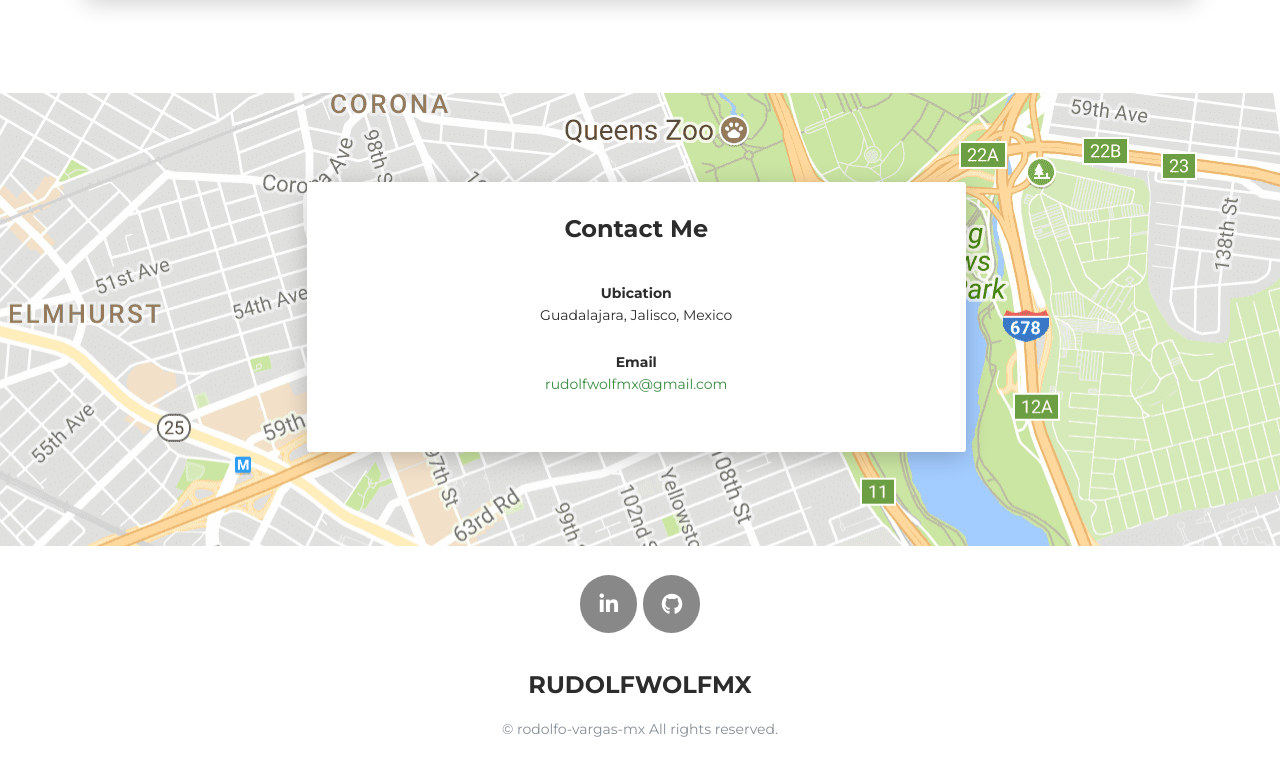
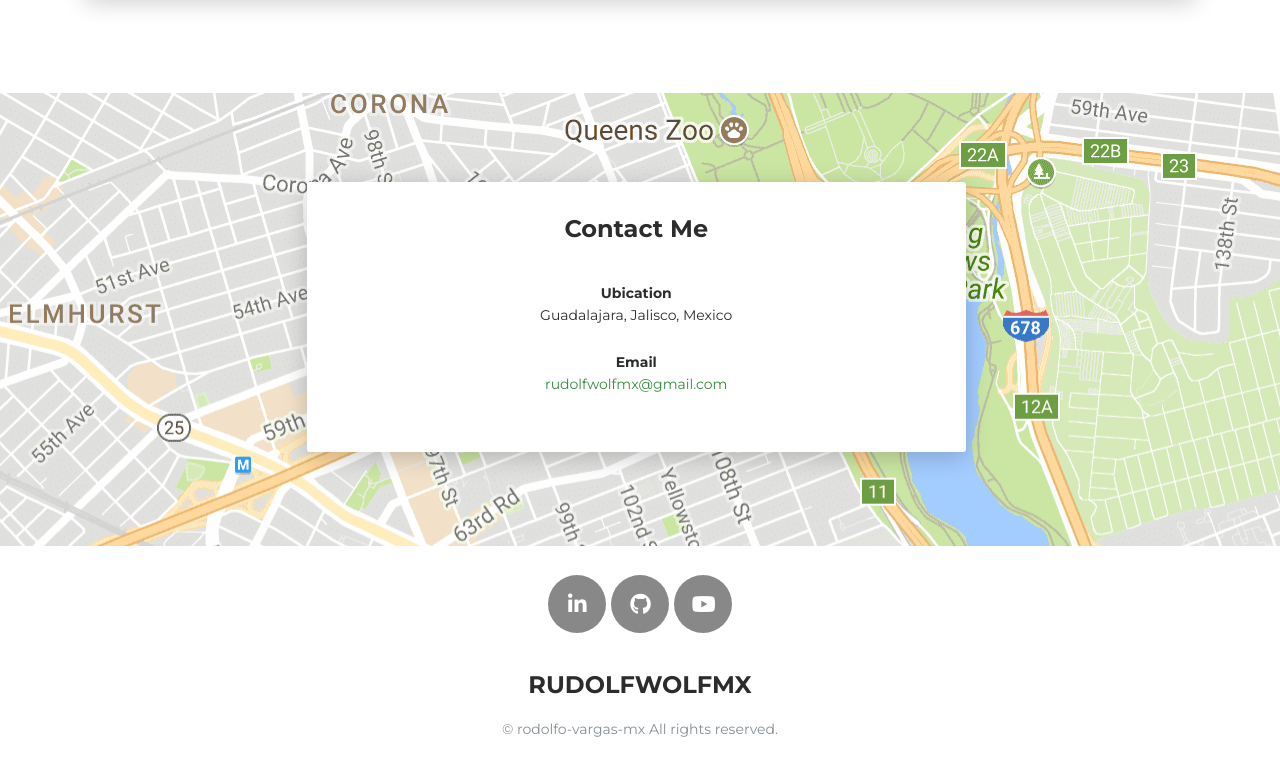
Before and after one commit to rudolfwolf/resume, a plain HTML site: page index.html in a window 1280 px wide. Shown: the part 5674-6450 px from the top of the page. Drawn offline with Linux system fonts and the light colour scheme.

Commit message:
Update index.html

```diff
--- a/index.html
+++ b/index.html
@@ -534,6 +534,12 @@
            title="Follow me on Github" target="_blank">
             <i class="fa fa-github"></i>
         </a>
+
+        <a class="btn btn-default btn-round btn-lg btn-icon" href="https://www.youtube.com/@RodolfoVARGASmx/videos" rel="tooltip"
+       title="Suscríbete en YouTube" target="_blank">
+        <i class="fa fa-youtube"></i>
+        </a>
+
     </div>
       <div class="h4 title text-center">RUDOLFWOLFMX</div>
       <div class="text-center text-muted">
```
